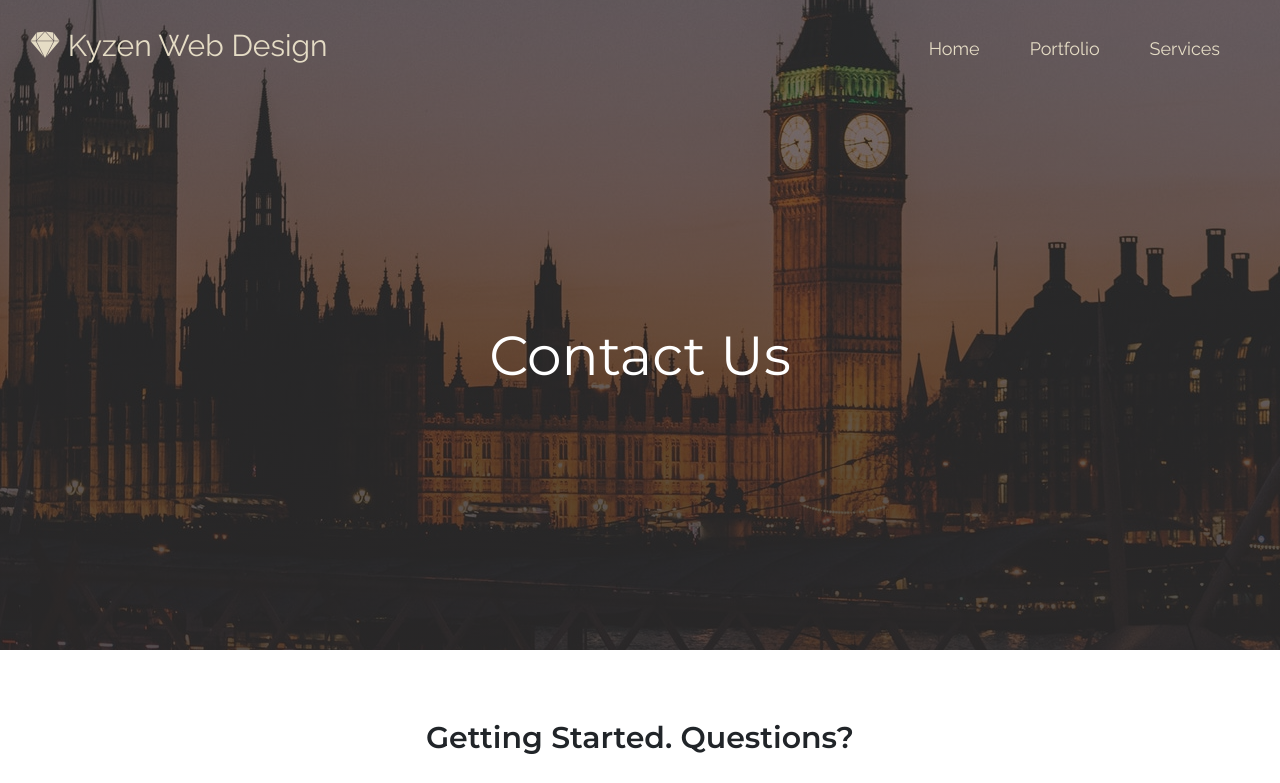
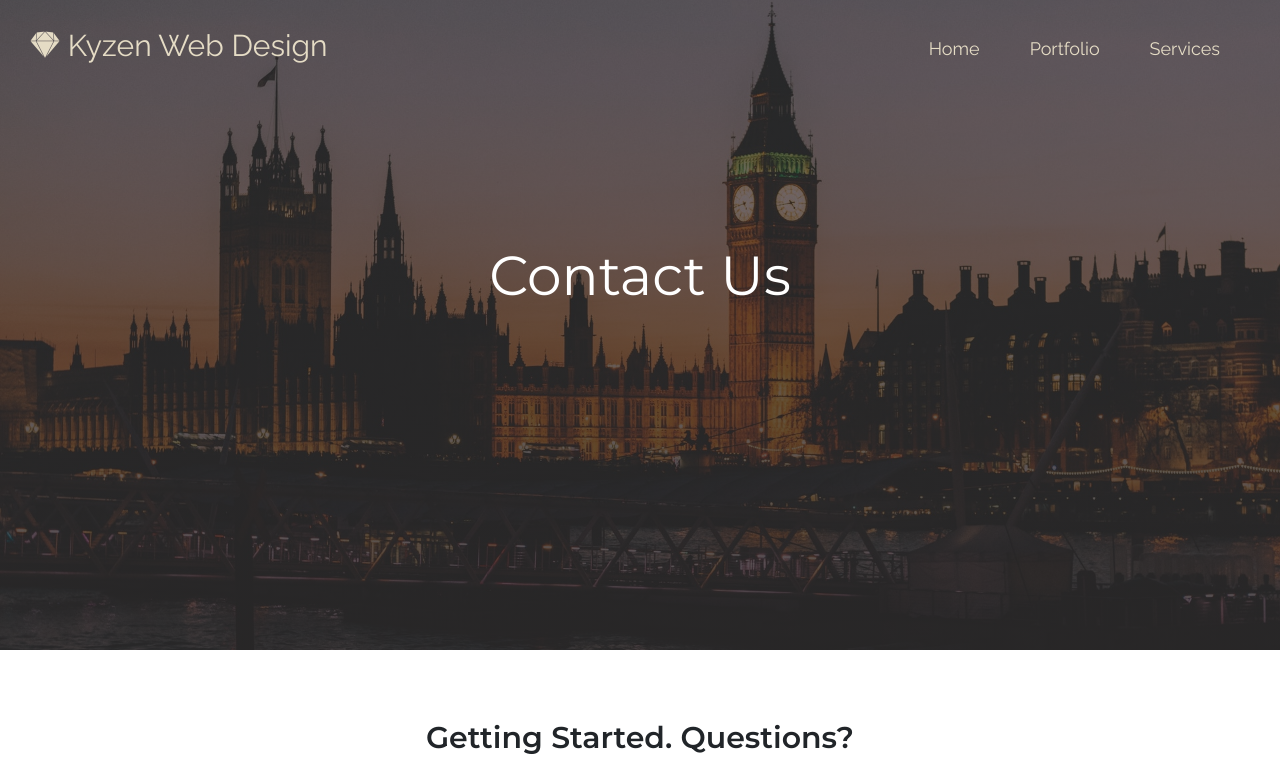
Before and after one commit to tryptonite/KyzenWebDesign, a website: page contact.html in a window 1280 px wide. Shown: the top 783 px of the page. Drawn offline with nearby package versions, Linux system fonts and the light colour scheme.

Commit message:
fixed contact header

```diff
--- a/contact.html
+++ b/contact.html
@@ -30,7 +30,7 @@
 
 <body>
     <!-- Header -->
-    <section class="header contact-header">
+    <section class="contact-header">
         <nav class="navbar">
             <h3><i class="fab fa-sketch"></i><a href="index.html"> Kyzen Web Design</a>
             </h3>
@@ -43,7 +43,7 @@
             </div>
         </nav>
 
-        <div class="container-head">
+        <div class="container-head container-contact-head">
             <div class="header-div">
                 <h1 class='move-right'>Contact Us</h1>
             </div>
--- a/sass/layout/_header.scss
+++ b/sass/layout/_header.scss
@@ -26,6 +26,7 @@
     background: linear-gradient(rgba(41, 29, 29, 0.61),rgba(41, 34, 34, 0.801))
     ,url(../images/London-contact.jpg) no-repeat center center;
     height:650px;
+    background-size:cover;
 }
 
 .container-head{
@@ -38,6 +39,11 @@
     transform: translate(-50%,-50%);
     height:100%;
     width:100%;
+}
+
+.container-contact-head{
+    transform:translate(-50%,-60%);
+
 }
 
 .header-div{
```
Also changed, not shown: css/style.css.
